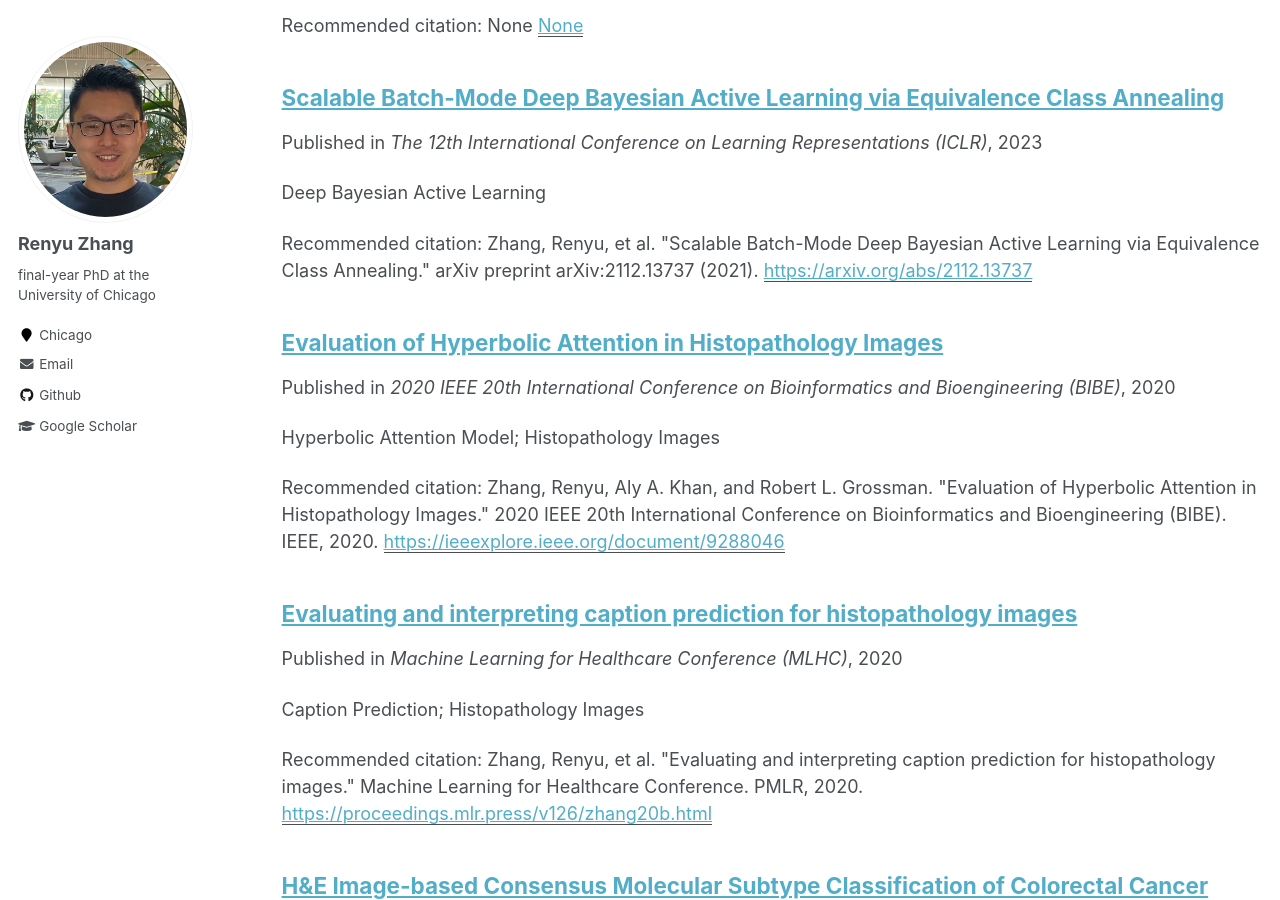
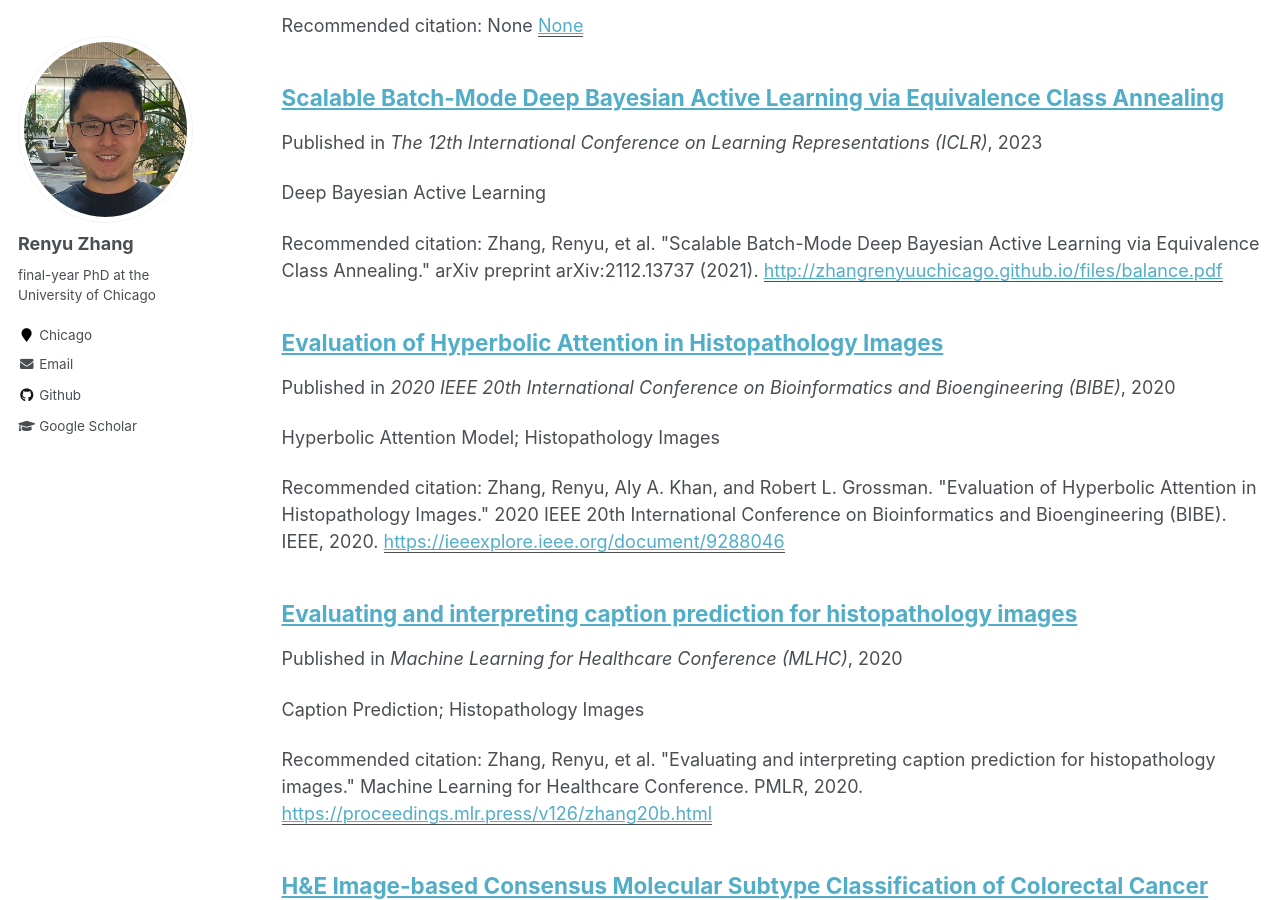
Before and after one commit to zhangrenyuuchicago/zhangrenyuuchicago.github.io, a Jekyll site: the page built from _pages/publications.md, in a window 1280 px wide and 900 px high, scrolled down 325 px. Built offline with Jekyll 4.4.1, drawn with Linux system fonts in a browser that asks for light colours.

Commit message:
Update balance.md

```diff
--- a/_publications/balance.md
+++ b/_publications/balance.md
@@ -1,11 +1,11 @@
 ---
 title: "Scalable Batch-Mode Deep Bayesian Active Learning via Equivalence Class Annealing"
 collection: publications
-permalink: 'https://arxiv.org/abs/2112.13737'
+permalink: '/publication/balance'
 excerpt: 'Deep Bayesian Active Learning'
 venue: 'The 12th International Conference on Learning Representations (ICLR)'
 date: 2023-1-20
-paperurl: 'https://arxiv.org/abs/2112.13737'
+paperurl: 'http://zhangrenyuuchicago.github.io/files/balance.pdf'
 citation: 'Zhang, Renyu, et al. "Scalable Batch-Mode Deep Bayesian Active Learning via Equivalence Class Annealing." arXiv preprint arXiv:2112.13737 (2021).'
 
 ---
```
